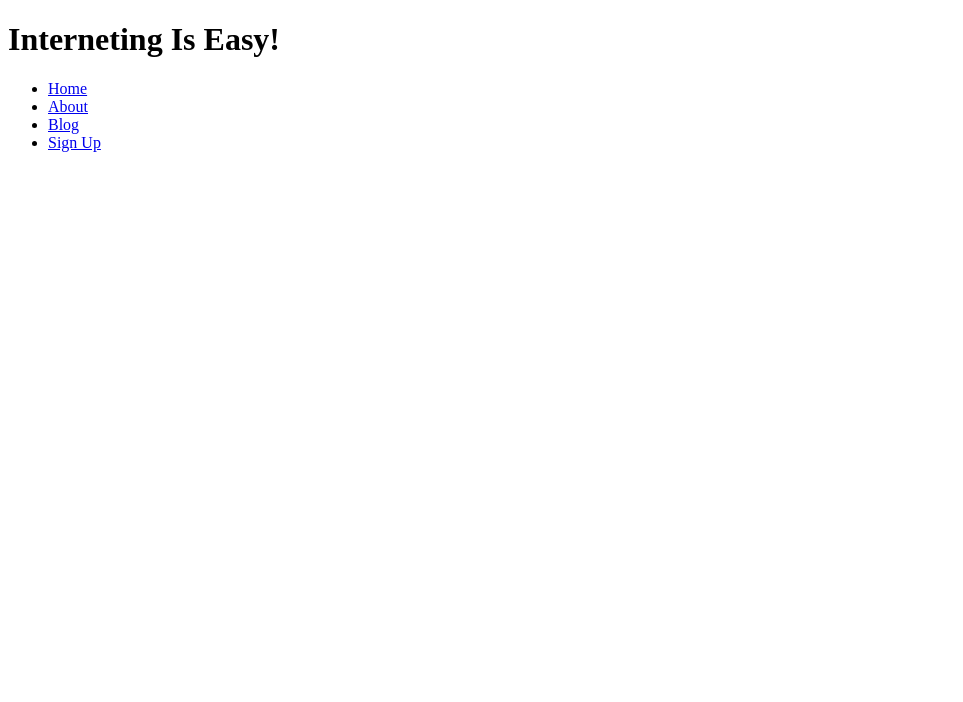
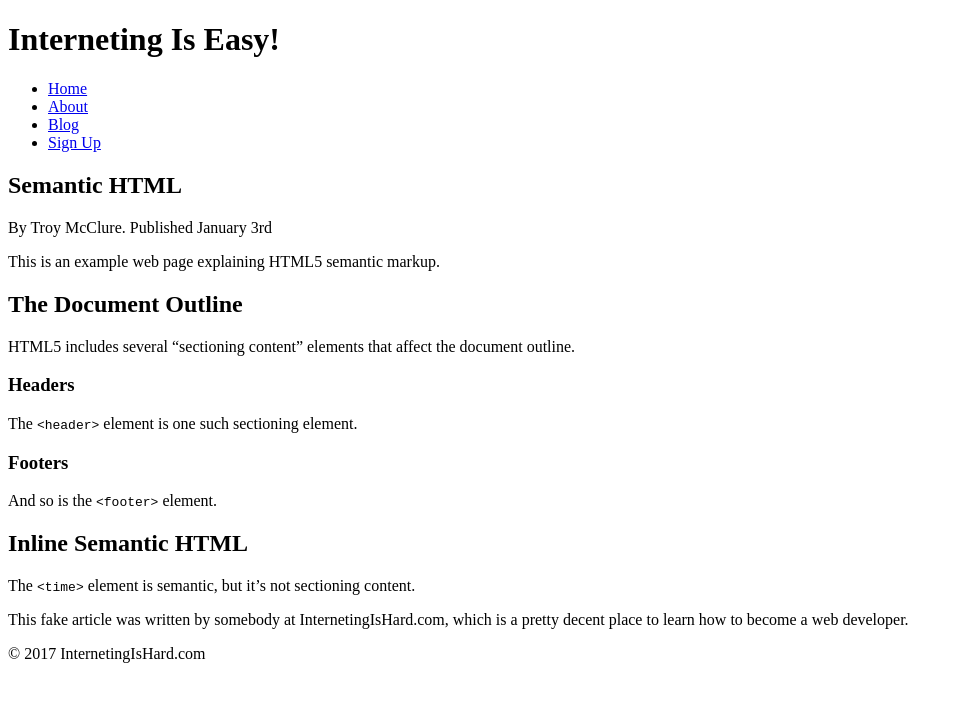
Before and after one commit to jmbarnes114/SemanticHTML, a plain HTML site: page index.html in a window 1280 px wide. Shown: the whole page, without its empty margins (0-963 px from the left). Drawn offline with Linux system fonts and the light colour scheme.

Commit message:
Added article and document outline

```diff
--- a/index.html
+++ b/index.html
@@ -14,5 +14,31 @@
       <li><a href='#'>Blog</a></li>
       <li><a href='#'>Sign Up</a></li>
     </ul>
+    <article>
+    <h1>Semantic HTML</h1>
+<p>By Troy McClure. Published January 3rd</p>
+<p>This is an example web page explaining HTML5 semantic markup.</p>
+
+<h2>The Document Outline</h2>
+<p>HTML5 includes several “sectioning content” elements that
+   affect the document outline.</p>
+
+<h3>Headers</h3>
+<p>The <code>&lt;header&gt;</code> element is one such sectioning
+   element.</p>
+
+<h3>Footers</h3>
+<p>And so is the <code>&lt;footer&gt;</code> element.</p>
+
+<h2>Inline Semantic HTML</h2>
+<p>The <code>&lt;time&gt;</code> element is semantic, but it’s not
+   sectioning content.</p>
+
+<p>This fake article was written by somebody at InternetingIsHard.com, which
+   is a pretty decent place to learn how to become a web developer.</p>
+    </article>
+
+<p>&copy; 2017 InternetingIsHard.com</p>
+
 </body>
 </html>
```
